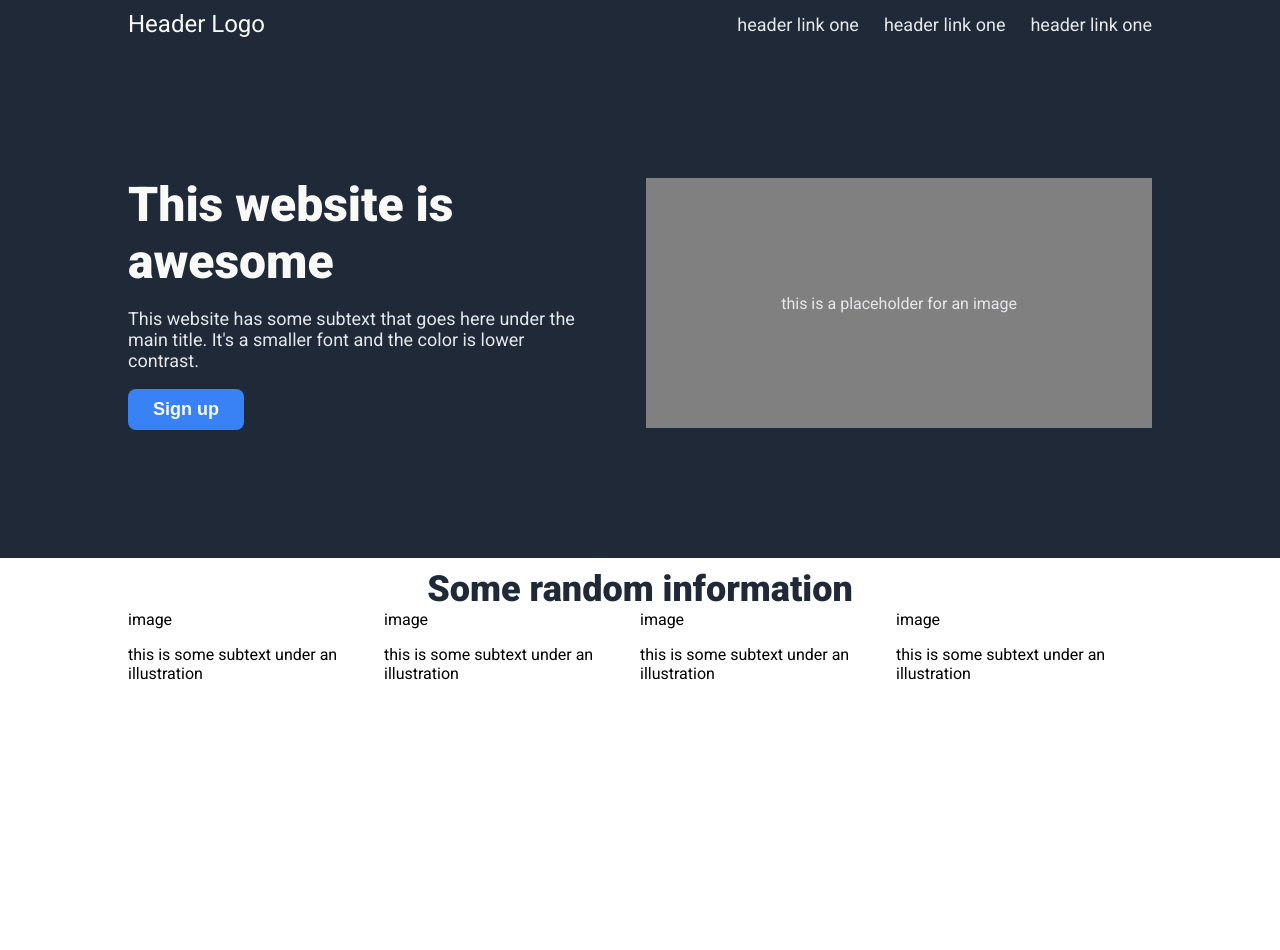
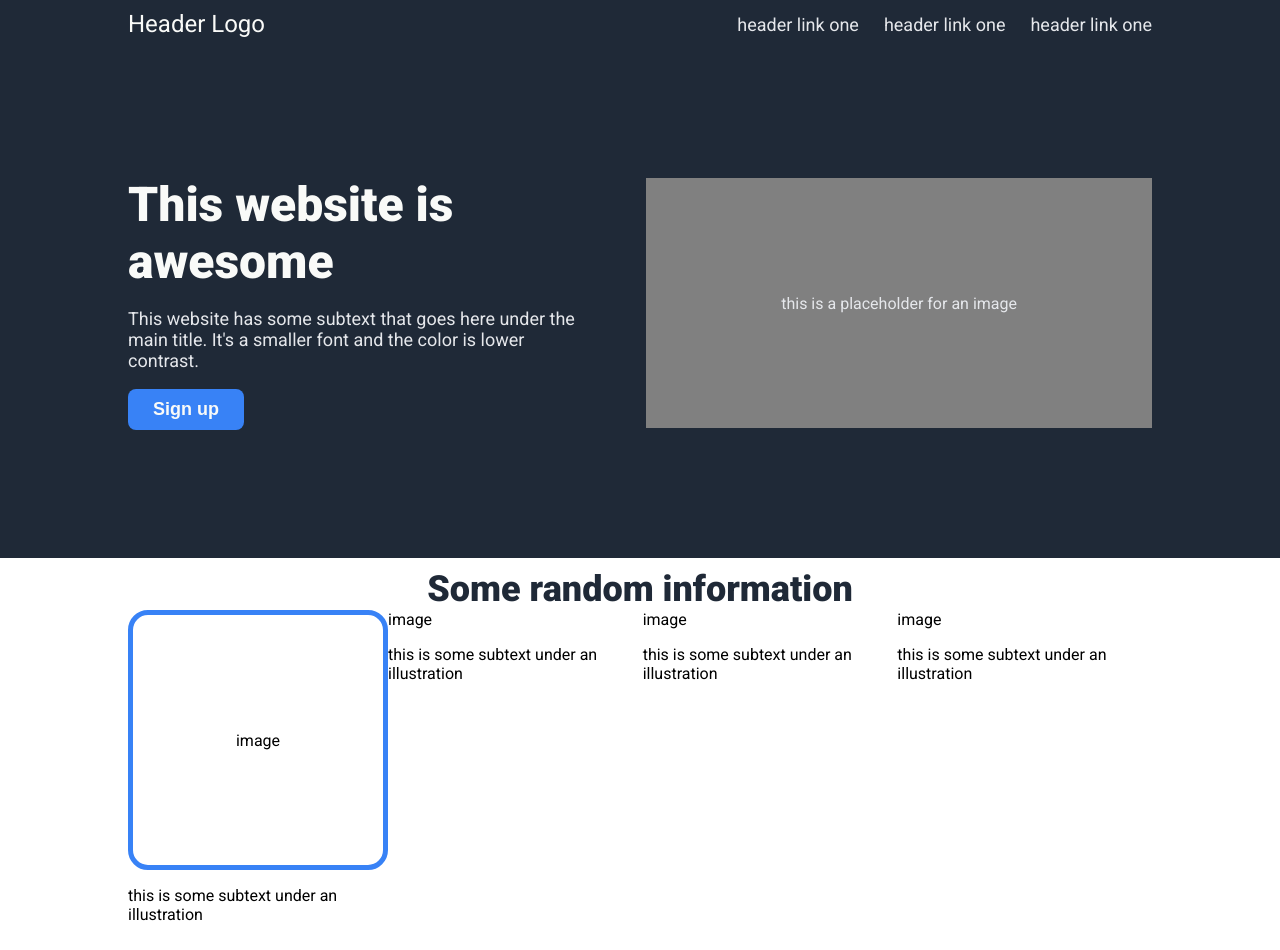
Before and after one commit to EdrichVZ/Project-Landing-Page, a plain HTML site: page index.html in a window 1280 px wide. Before the commit the page ends 800 px from the top, so only its background shows below. Drawn offline with Linux system fonts and the light colour scheme.

Commit message:
Added #image1 border box and properties

```diff
--- a/styles.css
+++ b/styles.css
@@ -90,4 +90,17 @@ body {
 
 .s2container2 {
     display: flex;
+
 }
+
+
+#image1 {
+    border-width: 5px;
+    border-style: solid;
+    border-color: #3882f6;
+    border-radius: 20px;
+    width: 250px;
+    height: 250px;
+    align-content: center;
+    text-align: center;
+}
```
